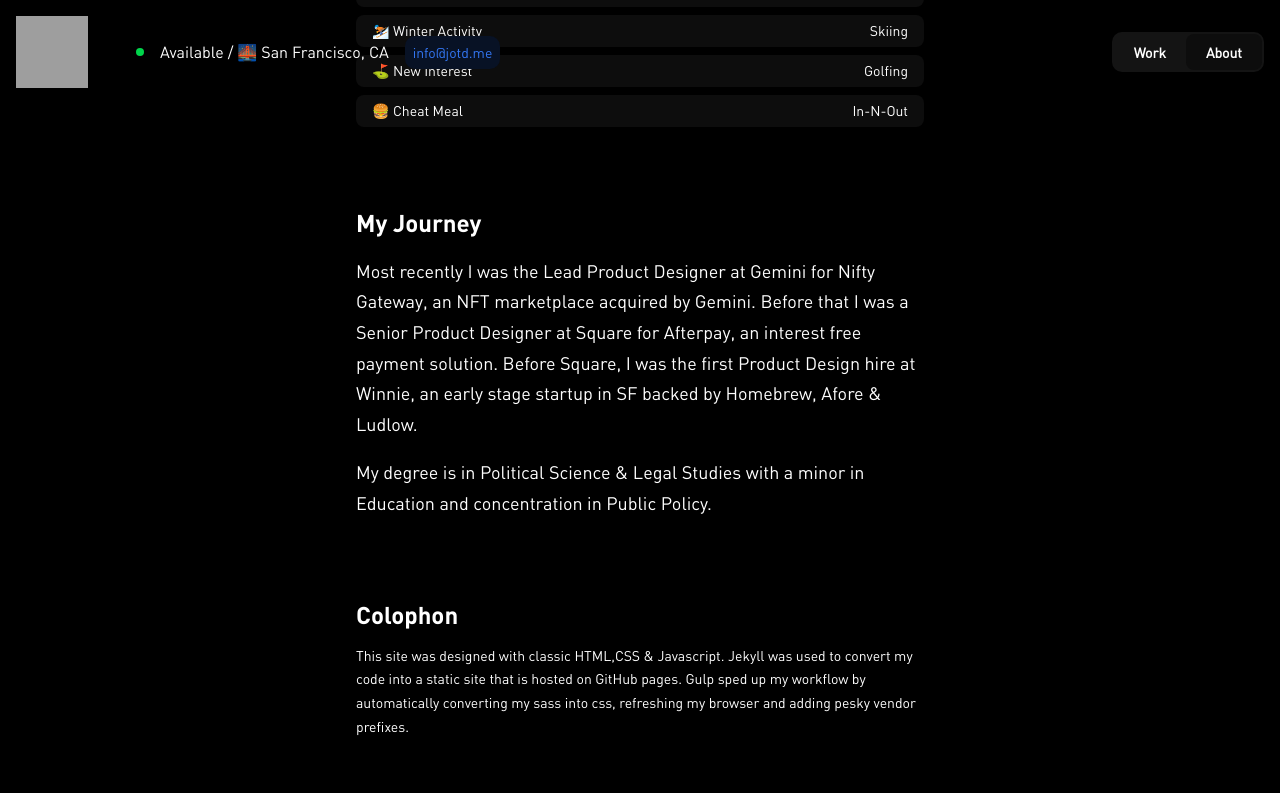
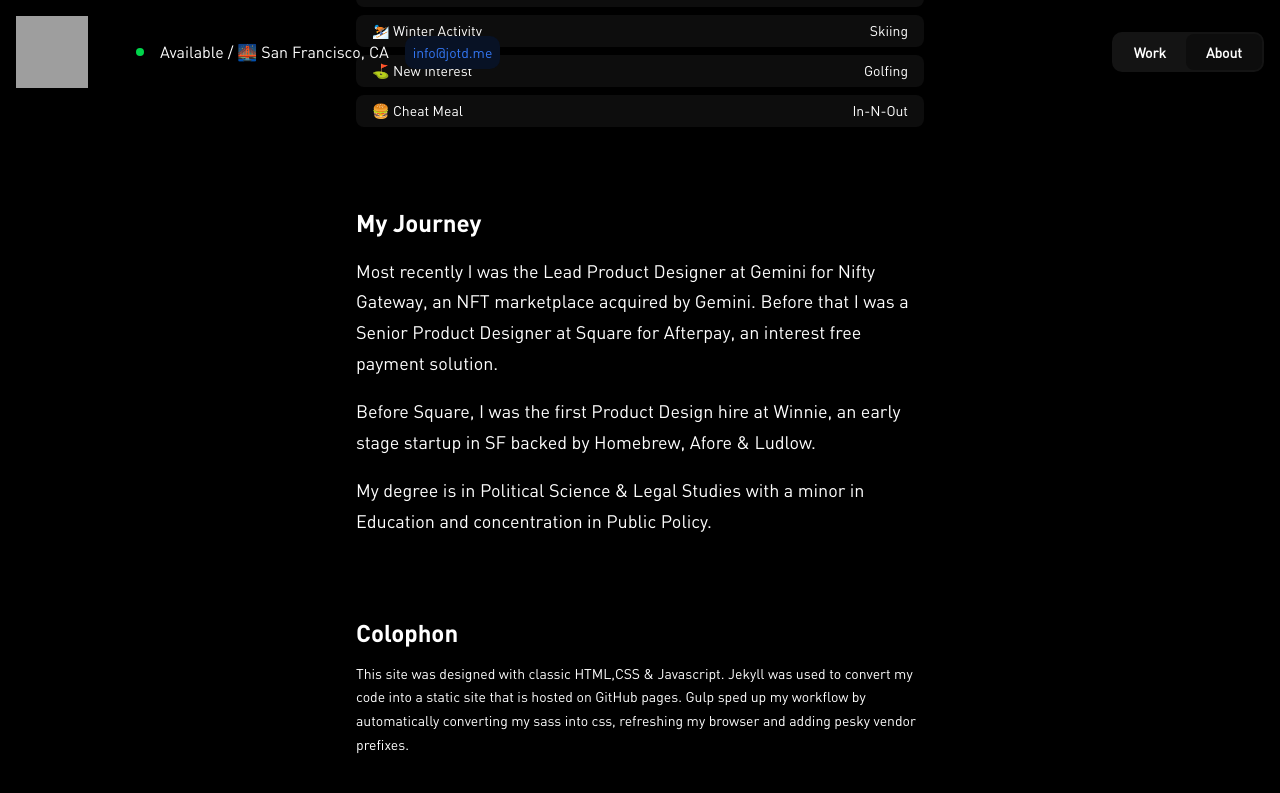
Before and after one commit to jotd/jotd-portfolio, a Jekyll site: the page about/index.html, which Jekyll copies as it is, in a window 1280 px wide and 900 px high, scrolled down 1028 px. Shown: the top 793 px of the window. Built offline with Jekyll 4.4.1, drawn with Linux system fonts in a browser that asks for light colours; grey boxes are pictures that could not be loaded.

Commit message:
Update index.html

```diff
--- a/about/index.html
+++ b/about/index.html
@@ -120,6 +120,8 @@
       <p class="text-body">
         Most recently I was the Lead Product Designer at Gemini for Nifty Gateway, an NFT marketplace acquired by Gemini.
         Before that I was a Senior Product Designer at Square for Afterpay, an interest free payment solution.
+      </p>
+      <p class="text-body">
         Before Square, I was the first Product Design hire at Winnie, an early stage startup in SF backed by Homebrew, Afore & Ludlow.
       </p>
       <p class="text-body">
```
